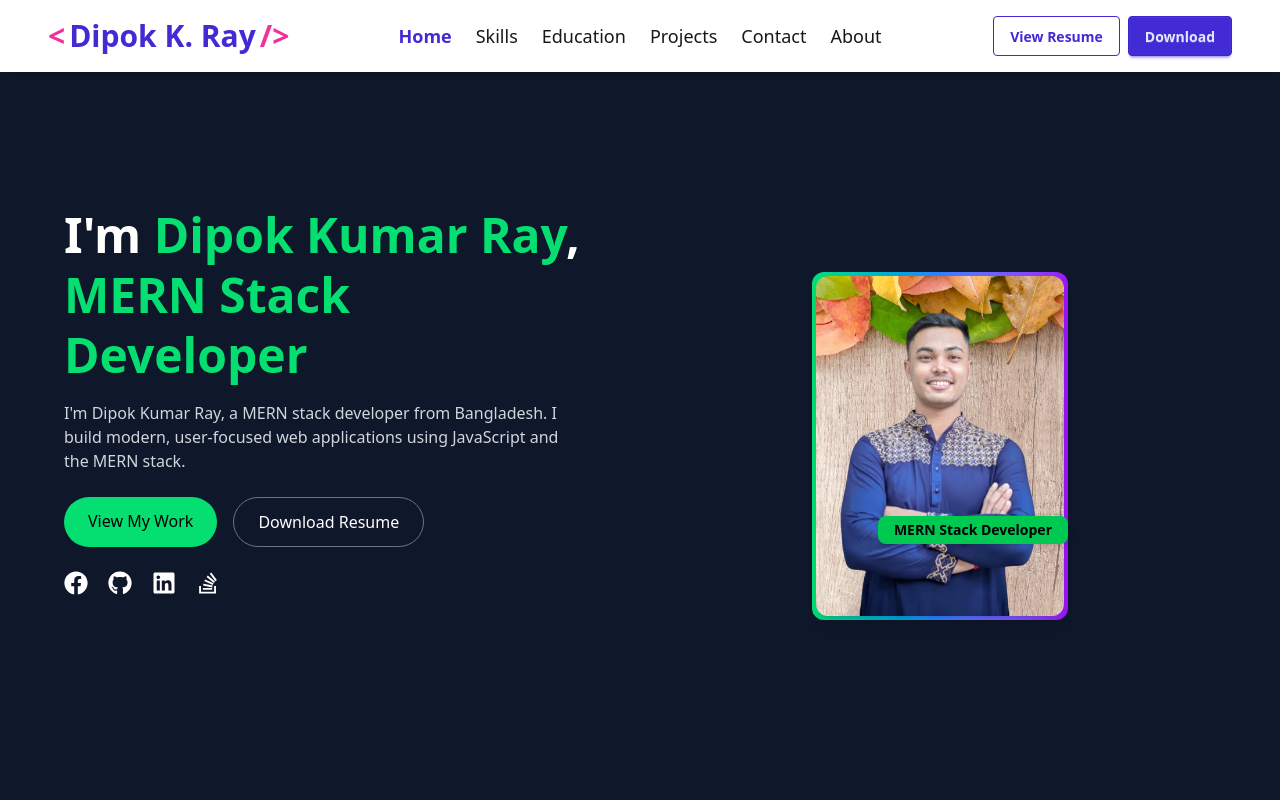
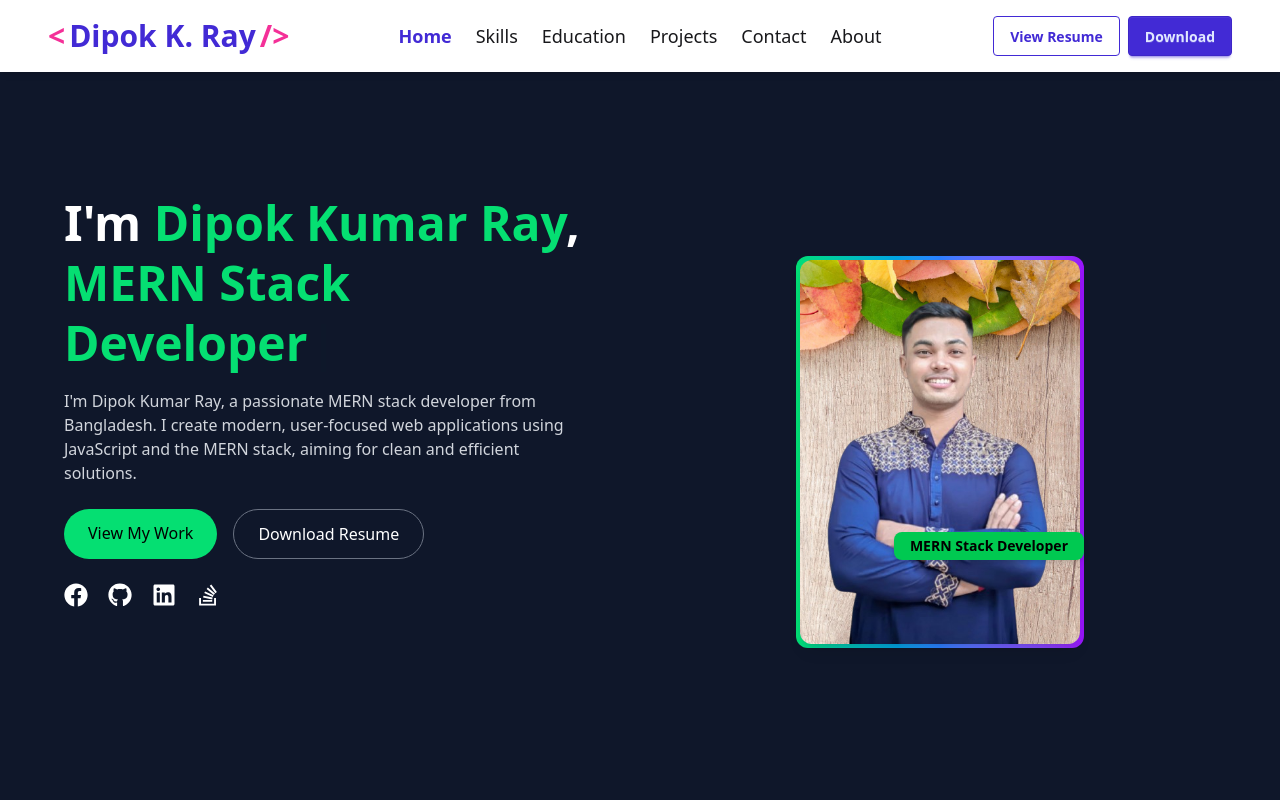
Before and after one commit to Dipok-Kumar-Ray/Dipok-K-Ray-Portfolio, a React (Vite) app: page / in a window 1280 px wide. Shown: the top 800 px of the page. Built offline with nearby package versions, Linux system fonts and the light colour scheme.

Commit message:
some feature implementations

```diff
--- a/src/shared/HomeSlider.jsx
+++ b/src/shared/HomeSlider.jsx
@@ -6,17 +6,16 @@ import {
 } from "react-icons/fa";
 import { Typewriter } from "react-simple-typewriter";
 import ProfilePhoto from "../assets/profile.png";
-import { Link } from "react-router";
 
 const HomeSlider = () => {
   return (
     <section className="bg-[#0F172A] text-white min-h-screen flex items-center px-4 sm:px-6 py-10">
       <div className="max-w-6xl w-full flex flex-col-reverse md:flex-row items-center gap-12 mx-auto">
 
-        {/* Left Content */}
+        {/* ================= Left Content ================= */}
         <div className="flex-1 text-center md:text-left">
-          {/* Name + Typewriter */}
-<h1 className="text-2xl sm:text-3xl md:text-4xl lg:text-5xl font-bold leading-snug sm:leading-tight text-center md:text-left">
+          {/* === Name + Typewriter === */}
+          <h1 className="text-2xl sm:text-3xl md:text-4xl lg:text-5xl font-bold leading-snug sm:leading-tight">
             I'm{" "}
             <span className="text-green-400 block sm:inline">
               Dipok Kumar Ray
@@ -40,15 +39,14 @@ const HomeSlider = () => {
             </span>
           </h1>
 
-
-          {/* Description */}
+          {/* === Description === */}
           <p className="mt-4 text-gray-300 max-w-lg mx-auto md:mx-0 text-sm sm:text-base">
-            I'm Dipok Kumar Ray, a MERN stack developer from Bangladesh. I build
-            modern, user-focused web applications using JavaScript and the MERN
-            stack.
+            I'm Dipok Kumar Ray, a passionate MERN stack developer from Bangladesh.
+            I create modern, user-focused web applications using JavaScript and the
+            MERN stack, aiming for clean and efficient solutions.
           </p>
 
-          {/* Buttons */}
+          {/* === Buttons === */}
           <div className="flex flex-col sm:flex-row gap-4 mt-6 justify-center md:justify-start">
             <a
               href="#projects"
@@ -65,7 +63,7 @@ const HomeSlider = () => {
             </a>
           </div>
 
-          {/* Social Icons */}
+          {/* === Social Icons === */}
           <div className="flex justify-center md:justify-start gap-5 mt-6 text-2xl">
             <a
               href="https://www.facebook.com/dipok.kumer.roy.2024"
@@ -102,19 +100,20 @@ const HomeSlider = () => {
           </div>
         </div>
 
-        {/* Right Image */}
+        {/* ================= Right Image ================= */}
         <div className="flex-1 flex justify-center relative">
-          <div className="relative w-48 h-48 sm:w-56 sm:h-56 md:w-64 md:h-64">
-            {/* Gradient Border */}
+          <div className="relative w-40 h-40 sm:w-52 sm:h-52 md:w-64 md:h-64 lg:w-72 lg:h-72">
+            {/* === Gradient Border === */}
             <div className="rounded-xl p-1 bg-gradient-to-r from-green-400 via-blue-500 to-purple-600">
               <img
                 src={ProfilePhoto}
                 alt="Dipok"
-                className="block rounded-xl w-full h-full object-cover border-0 shadow-lg"
+                className="block rounded-xl w-full h-full object-cover shadow-lg"
               />
             </div>
-            {/* Tag */}
-            <div className="absolute -bottom-4 right-0 bg-green-500 text-black px-4 py-1 rounded-lg text-sm font-bold shadow-md">
+
+            {/* === Tag === */}
+            <div className="absolute -bottom-4 right-0 bg-green-500 text-black px-4 py-1 rounded-lg text-xs sm:text-sm font-bold shadow-md whitespace-nowrap">
               MERN Stack Developer
             </div>
           </div>
```
Lines whose indentation alone changed are shown as unchanged.
